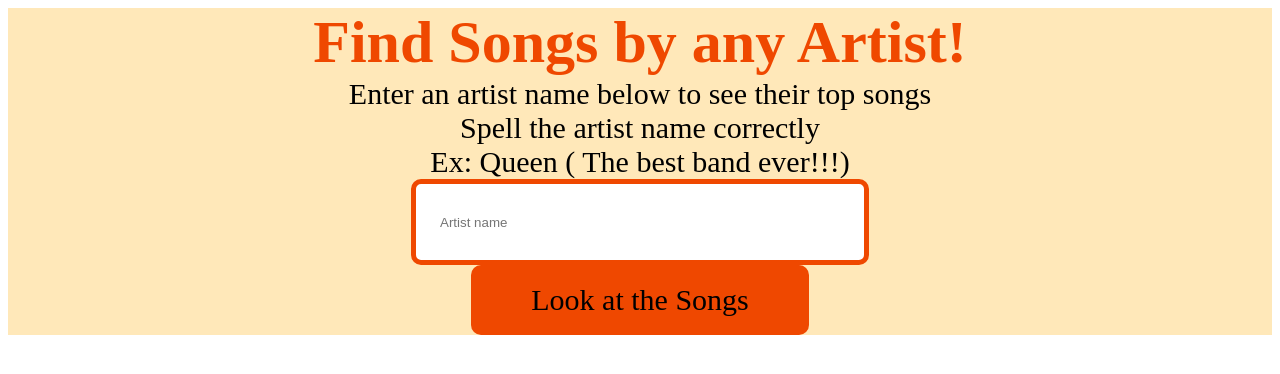
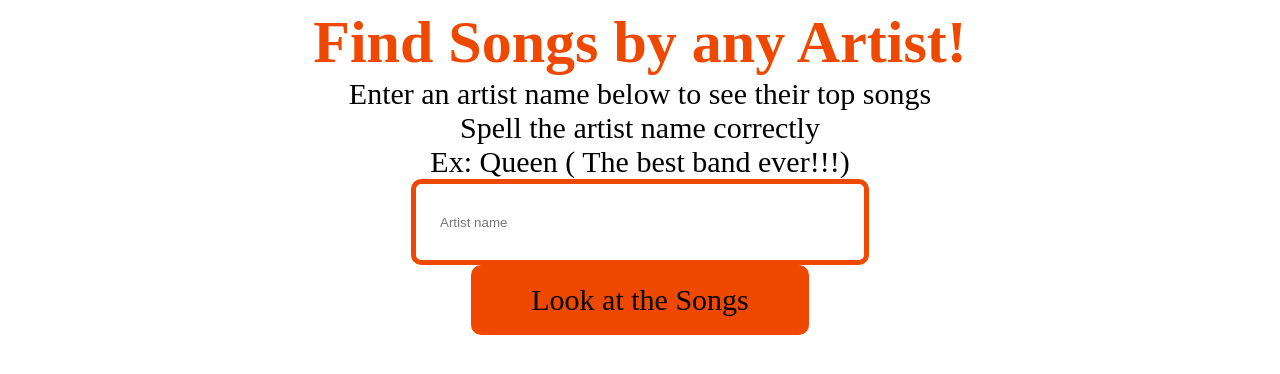
Before and after one commit to RJames34/cs391web2-mp-4, a Next.js app: page / in a window 1280 px wide. Shown: the top 374 px of the page. Built offline with nearby package versions, Linux system fonts and the light colour scheme.

Commit message:
Refactor StyledDiv by removing background color
Removed background color and adjusted display properties.

```diff
--- a/app/page.tsx
+++ b/app/page.tsx
@@ -7,11 +7,9 @@ import Link from "next/link";
 
 const StyledDiv = styled.div`
     display: flex;
-    background-color: #ffe8b9;
     flex-direction: column;
     align-items: center;
-    justify-content: center;
-    height: 100%;
+    display: flex;
     font-size: 30px;
 `;
 
```
